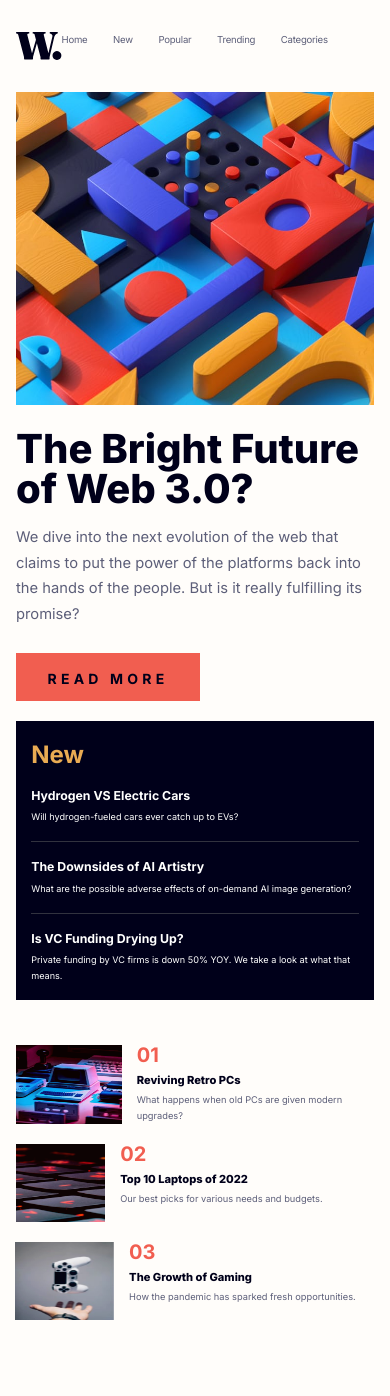
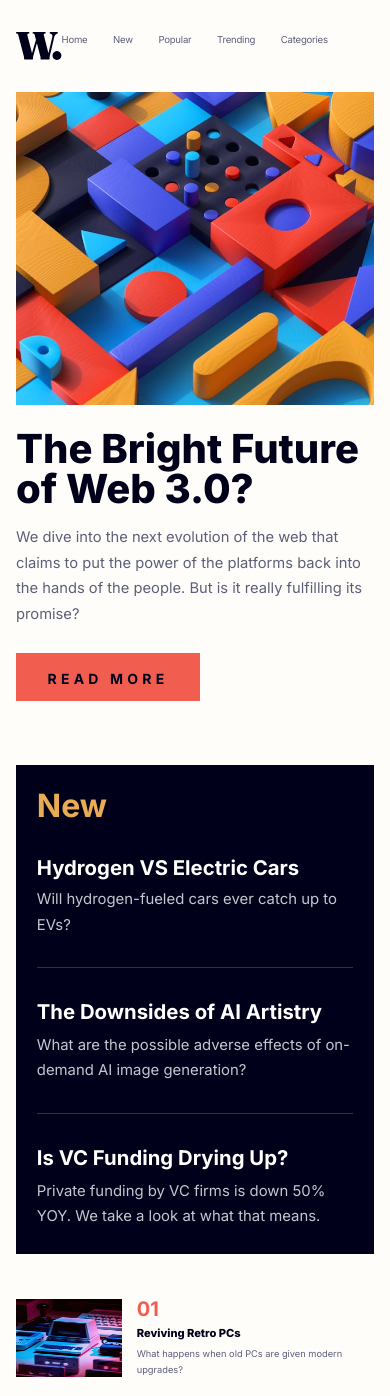
Before and after one commit to pkthunder87/news-homepage, a React (Vite) app: page / in a window 390 px wide. Shown: the top 1396 px of the page. Built offline with nearby package versions, Linux system fonts and the light colour scheme.

Commit message:
Feat: Finish mobile design for Sidebar

```diff
--- a/src/components/Article.jsx
+++ b/src/components/Article.jsx
@@ -16,7 +16,7 @@ function Article() {
             power of the platforms back into the hands of the people. But is it
             really fulfilling its promise?
           </p>
-          <button className="mb-5 mt-[1.62rem] h-12 w-[11.5rem] bg-primary-soft-red pt-[.15rem] text-sm font-bold tracking-[.3em] text-neutral-very-dark-blue hover:bg-neutral-very-dark-blue hover:text-white md:-mb-1 md:mt-0 md:h-[1.88rem] md:w-[7.1rem] md:text-[.55rem]">
+          <button className="mb-6 mt-[1.62rem] h-12 w-[11.5rem] bg-primary-soft-red pt-[.15rem] text-sm font-bold tracking-[.3em] text-neutral-very-dark-blue hover:bg-neutral-very-dark-blue hover:text-white md:-mb-1 md:mt-0 md:h-[1.88rem] md:w-[7.1rem] md:text-[.55rem]">
             READ MORE
           </button>
         </div>
--- a/src/components/Sidebar.jsx
+++ b/src/components/Sidebar.jsx
@@ -1,34 +1,34 @@
 function Sidebar() {
   return (
-    <div className="bg-neutral-very-dark-blue px-[.95rem] py-4">
-      <h2 className="mt-[.1rem] text-2xl font-bold text-primary-soft-orange">
+    <div className="mt-[2.45rem] bg-neutral-very-dark-blue px-[1.3rem] py-4 md:mt-0 md:px-[.93rem]">
+      <h2 className="mt-[.1rem] text-[2rem] font-bold text-primary-soft-orange md:text-2xl">
         New
       </h2>
-      <li className="mt-4 list-none text-white">
+      <li className="mt-[1.4rem] list-none text-white md:mt-4">
         <ul>
-          <h3 className="cursor-pointer text-[.77rem] font-bold hover:text-primary-soft-orange">
+          <h3 className="cursor-pointer text-[1.27rem] font-bold hover:text-primary-soft-orange md:text-[.77rem] md:leading-4">
             Hydrogen VS Electric Cars
           </h3>
-          <p className="mt-1 text-[.57rem] leading-4">
+          <p className="mt-1 text-[.93rem] leading-[1.6rem] text-neutral-grayish-blue md:text-[.57rem] md:leading-4">
             Will hydrogen-fueled cars ever catch up to EVs?
           </p>
-          <hr className="my-4 border-[#31323f]" />
+          <hr className="my-[1.8rem] border-[#31323f] md:my-4" />
         </ul>
         <ul>
-          <h3 className="cursor-pointer text-[.77rem] font-bold hover:text-primary-soft-orange">
+          <h3 className="cursor-pointer text-[1.27rem] font-bold hover:text-primary-soft-orange md:text-[.77rem]">
             The Downsides of AI Artistry
           </h3>
-          <p className="mt-1 text-[.57rem] leading-4">
+          <p className="mt-[.35rem] text-[.93rem] leading-[1.6rem] text-neutral-grayish-blue md:mt-1 md:text-[.57rem] md:leading-4">
             What are the possible adverse effects of on-demand AI image
             generation?
           </p>
-          <hr className="my-4 border-[#31323f]" />
+          <hr className="my-[1.8rem] border-[#31323f] md:my-4" />
         </ul>
         <ul>
-          <h3 className="cursor-pointer text-[.77rem] font-bold hover:text-primary-soft-orange">
+          <h3 className="cursor-pointer text-[1.27rem] font-bold hover:text-primary-soft-orange md:text-[.77rem]">
             Is VC Funding Drying Up?
           </h3>
-          <p className="mt-1 text-[.57rem] leading-4">
+          <p className="mb-2 mt-[.35rem] text-[.93rem] leading-[1.6rem] text-neutral-grayish-blue md:mb-0 md:mt-1 md:text-[.57rem] md:leading-4">
             Private funding by VC firms is down 50% YOY. We take a look at what
             that means.
           </p>
```
